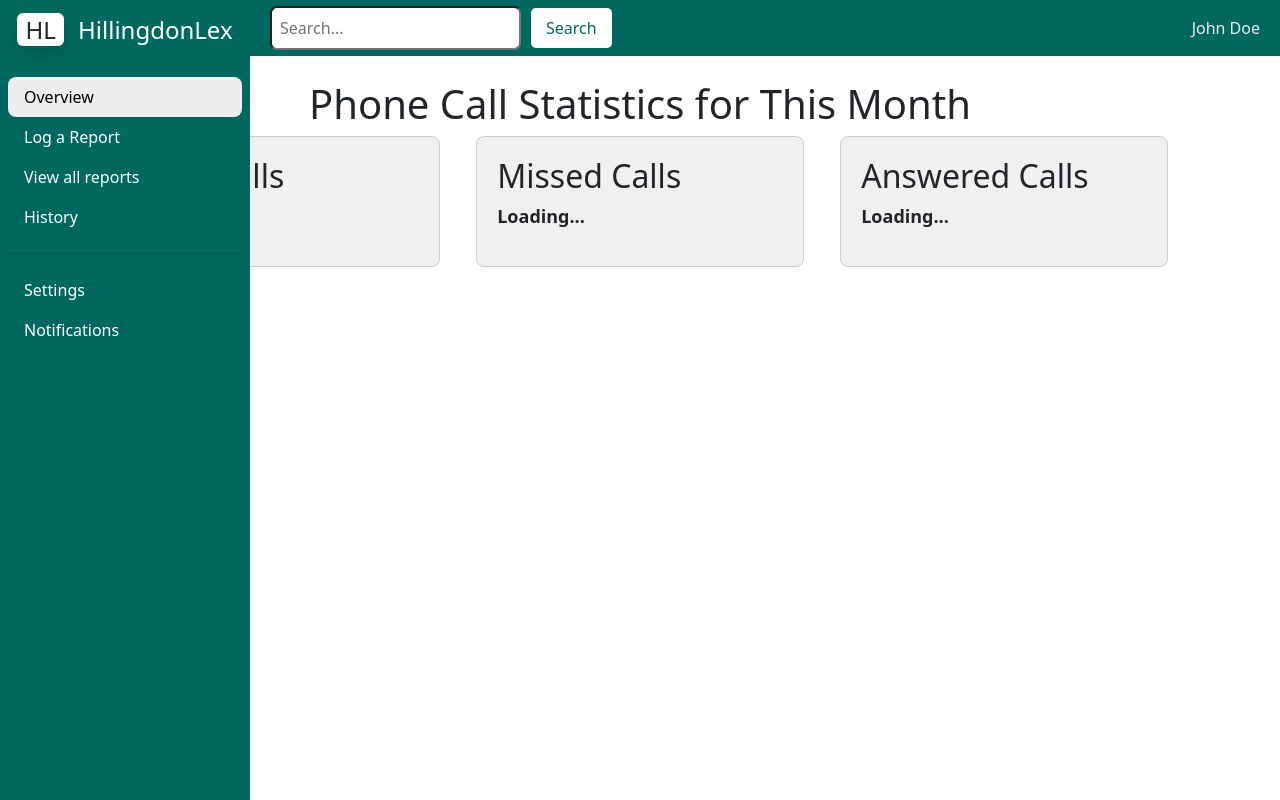
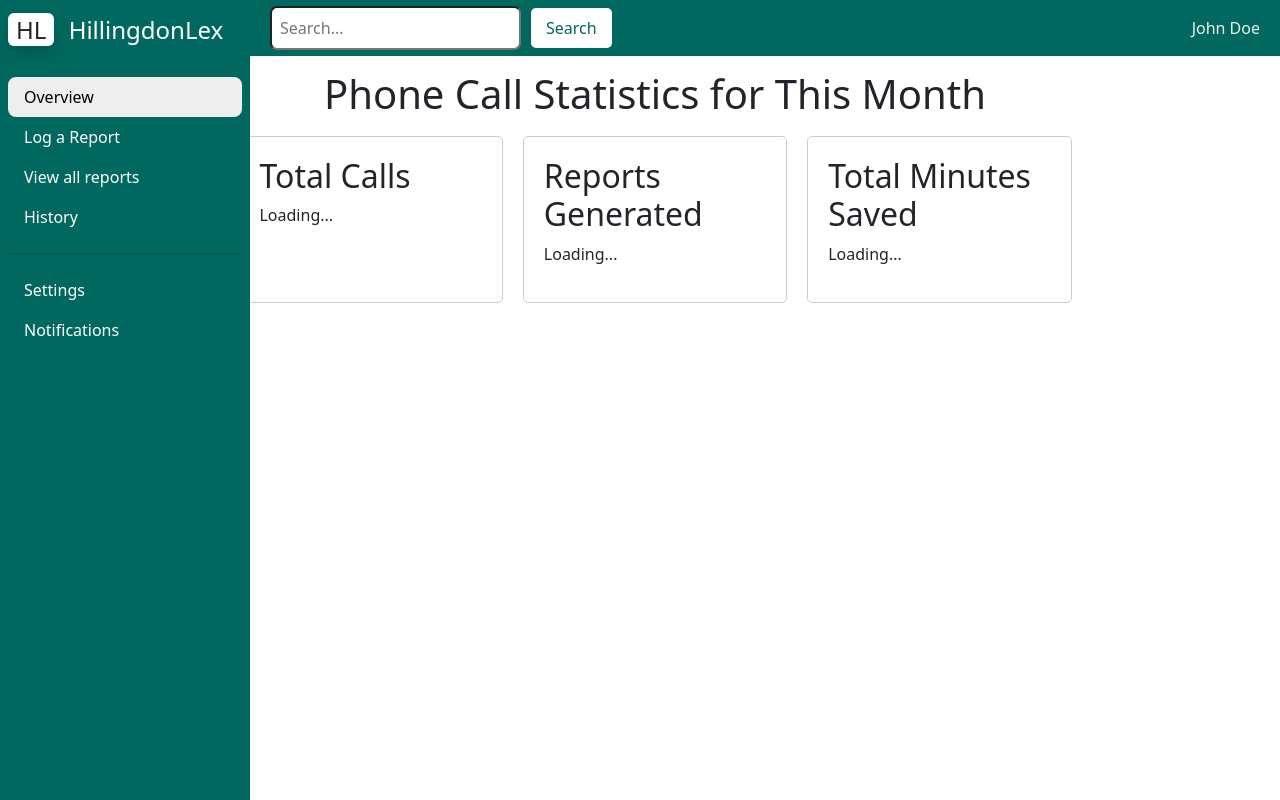
Before and after one commit to ariarub/TeamEngelbartInterface, a Flask app: page / in a window 1280 px wide. Run offline with Flask 3, Linux system fonts and the light colour scheme; some libraries are stand-ins or nearby versions.

Commit message:
add boxes for stats

```diff
--- a/static/css/style.css
+++ b/static/css/style.css
@@ -116,17 +116,21 @@
 
    .table-container {
     margin-top: 20px;
+
 }
 
 .table-container {
     margin-top: 20px;
+    width: 100%;
+    box-sizing: border-box;
 }
 
 table {
     width: 100%;
     border-collapse: collapse;
-    background-color: #fff; /* Add background color to the table */
-    border-radius: 8px; /* Add border-radius for a smoother appearance */
+    background-color: #fff;
+    border-radius: 8px;
+    box-sizing: border-box;
 }
 
 th, td {
@@ -159,14 +163,14 @@
 }
 
 button:hover {
-    background-color: #004f47; /* Darken the background color on hover */
+    background-color: #004f47;
 }
 
 .call-details {
     background-color: #fff;
     border-radius: 8px;
     padding: 20px;
-    box-shadow: 0 0 10px rgba(0, 0, 0, 0.1); /* Add a subtle shadow */
+    box-shadow: 0 0 10px rgba(0, 0, 0, 0.1);
 }
 
 .call-details h1 {
@@ -187,7 +191,7 @@
     background-color: #00685E;
     color: #fff;
     border: none;
-    border-radius: 20px; /* Rounder button */
+    border-radius: 20px;
     cursor: pointer;
     transition: background-color 0.3s, border-radius 0.3s;
 }
@@ -228,7 +232,7 @@
 
 hr {
     border-top: 1px solid #ccc;
-    margin-top: 20px;
+    margin-top: 40px;
 }
 
 .transcript {
@@ -248,41 +252,41 @@
 
 h1 {
     text-align: center;
-    color:#000
-}
-.container {
+    color:#000;
     margin-top: 40px;
-    margin-left: 250px;
-    display: flex;
-    justify-content: space-around;
-    flex-wrap: wrap;
 }
 
-h1 {
-    text-align: center;
-    width: 100%;
+td form button#call {
+    background-color: #00685E !important;
+    color: white;
+}
+
+button[type="submit"] {
+    border-radius: 5px;
+}
+
+.first-page-container {
+    display: flex;
+    flex-direction: column;
+    align-items: center; /* Horizontal centering */
+    justify-content: center; /* Vertical centering */
+    /* height: 100vh;  Set the height of the container to 100% of the viewport height */
+    margin-left: 50px; /* Moves the container to the right */
+    margin-right: 20px; /* Add some space between the container and the right edge of the page */
+    margin-top: 70px;
+    width: 'calc(100%-250px)'
+}
+
+.box-container {
+    display: flex; /* Use flexbox layout */
+    justify-content: space-around; /* Distribute items evenly with space around */
 }
 
 .box {
-    width: 30%;
-    padding: 20px;
-    background-color: #f0f0f0;
-    border: 1px solid #ccc;
-    border-radius: 8px;
-    box-sizing: border-box;
+    border: 1px solid #ccc; /* Border style */
+    padding: 20px; /* Padding around content */
+    margin: 10px; /* Spacing between boxes */
+    border-radius: 5px; /* Rounded corners */
+    flex: 1; /* Flex-grow property to distribute available space equally among the flex items */
+    max-width: 300px; /* Set a maximum width for each box */
 }
-
-.box h2 {
-    margin-top: 0;
-}
-
-.statistic {
-    font-size: 18px;
-    font-weight: bold;
-}
-
-@media (max-width: 767px) {
-    .container {
-        margin-left: 0;
-    }
-}
--- a/templates/history.html
+++ b/templates/history.html
@@ -44,7 +44,7 @@
                         <td>{{ call.callerNumber}}</td>
                         <td>{{ call.callStartTimestamp }}</td>
                         <td>{{ call.callDurationInSeconds }}</td>
-                        <td><form action ="/call/{{ call.CallID }}" method = 'post'><button id = 'call' type = 'submit' class="btn btn-rounded">View Details </button></form></td>
+                        <td><form action ="/call/{{ call.CallID }}" method = 'post'><button id = 'call' type = 'submit' class="btn btn-rounded green-button">View Details </button></form></td>
                     </tr>
                     {% endfor %}
                 </tbody>
--- a/templates/index.html
+++ b/templates/index.html
@@ -2,19 +2,21 @@
 
 {% block content %}
 <body>
-    <div class="container">
+    <div class="first-page-container">
         <h1>Phone Call Statistics for This Month</h1>
+        <div class="box-container">
             <div class="box">
                 <h2>Total Calls</h2>
                 <p class="statistic" id="totalCalls">Loading...</p>
             </div>
             <div class="box">
-            <h2>Missed Calls</h2>
+                <h2>Reports Generated</h2>
                 <p class="statistic" id="missedCalls">Loading...</p>
             </div>
             <div class="box">
-            <h2>Answered Calls</h2>
+                <h2>Total Minutes Saved</h2>
                 <p class="statistic" id="answeredCalls">Loading...</p>
+            </div>
         </div>
     </div>
 </body>
```
Also changed, not shown: 1 other file. Lines whose indentation alone changed are shown as unchanged.
